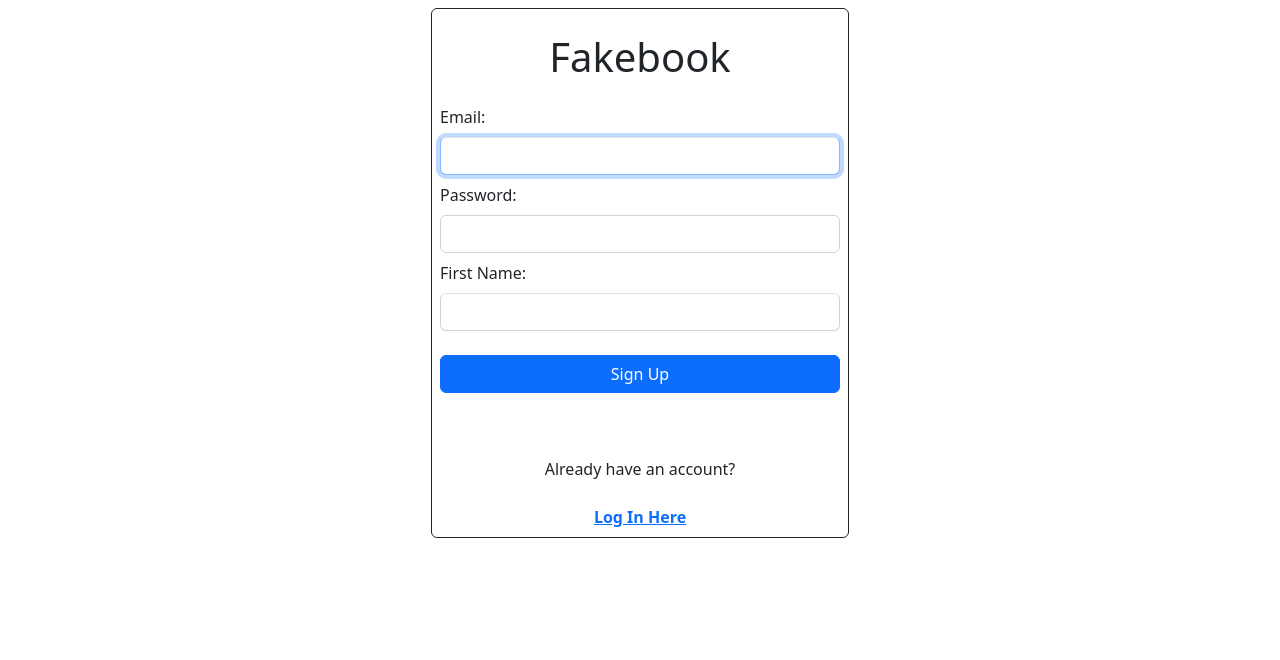
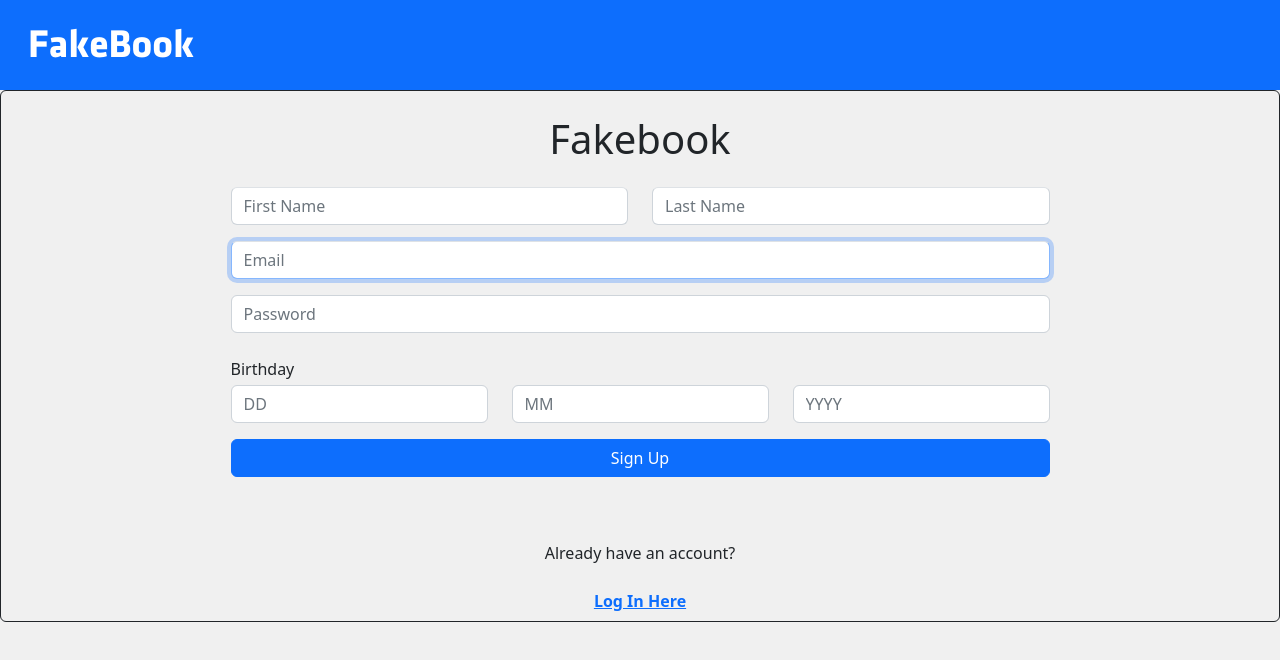
Before and after one commit to brenton-j-andrews/fakebook_client, a React (Create React App) app: page /sign-up in a window 1280 px wide. Shown: the top 660 px of the page. Built offline with nearby package versions, Linux system fonts and the light colour scheme.

Commit message:
Back at it! Restyled log-in page, next up registration page.

```diff
--- a/src/App.js
+++ b/src/App.js
@@ -6,6 +6,7 @@ import 'bootstrap/dist/css/bootstrap.min.css';
 import Login from "./components/Pages/Login";
 import SignUp from './components/Pages/SignUp';
 import Profile from './components/Pages/Profile';
+import NavbarBrand from './components/BootStrap/NavbarBrand';
 
 // Import Bootstrap components.
 import Container from "react-bootstrap/Container";
@@ -14,7 +15,9 @@ function App() {
 
   return (
 
-    <Container className="App d-flex justify-content-center mt-2">
+    <Container className="App d-flex-column justify-content-center p-0" fluid>
+
+      <NavbarBrand />
 
       <BrowserRouter basename='/'>
 
--- /dev/null
+++ b/src/components/BootStrap/NavbarBrand.js
@@ -0,0 +1,16 @@
+import Navbar from "react-bootstrap/Navbar";
+import Container from "react-bootstrap/Container";
+
+function NavbarBrand() {
+    return (
+        <>
+            <Navbar className="header d-flex justify-content-left" bg="primary">
+                <Container className="d-flex align-items-center" fluid>
+                    <Navbar.Brand className="logo-font fs-1 text-white d-flex mx-3 mt-1" href='/'> FakeBook </Navbar.Brand>
+                </Container>
+            </Navbar>
+        </>
+    )
+}
+
+export default NavbarBrand;
--- a/src/components/Pages/Login.js
+++ b/src/components/Pages/Login.js
@@ -6,13 +6,13 @@ import axios from "axios";
 import Button from "react-bootstrap/Button";
 import Form from "react-bootstrap/Form";
 import Toast from "react-bootstrap/Toast";
+import { Container, Row, Col } from "react-bootstrap";
 
 const LOGIN_URL_ENDPOINT = 'http://localhost:3000/auth/login';
 
 const Login = () => {
 
     const navigate = useNavigate();
-
 
     const userRef = useRef();
     const errorRef = useRef();
@@ -56,7 +56,8 @@ const Login = () => {
                 }
             );
 
-            if (response.data.errorMessage) {
+            // Check for failed validation in response.
+            if (!response.data.success) {
                 setErrorMessage(response.data.errorMessage);
                 setShowErrorToast(true);
                 setEmail('');
@@ -65,7 +66,6 @@ const Login = () => {
 
             else {
                 // Upon successful authentication, set JWT in localstorage -> Not very secure, look into other options down the road.
-                console.log(response.data.token.token);
                 localStorage.setItem('jwt', response.data.token.token);
                 navigate('/user/profile');
             }
@@ -77,13 +77,21 @@ const Login = () => {
                 setErrorMessage("There is an issue on our part, try again later.");
             }
 
+            console.log(error);
             setErrorMessage("Error: " + error.message);
-            errorRef.current.focus();
         }
     }
 
     return (
-        <section className="d-flex flex-column align-items-center border border-dark rounded pt-3 p-2">
+        <section className="login container d-flex justify-content-center mt-5 pt-5 pb-2">
+
+            <Row>
+                <Col className="d-flex flex-column justify-content-center mt-5" md={6}>
+                    <h1 className="logo-font"> Fakebook </h1>
+                    <p className="fs-5 pe-5"> Connect with absolutely nobody online since this is a portfolio project. </p>
+                </Col>
+
+                <Col className="d-flex-column shadow-lg rounded bg-light mt-5 py-3" md={6}>
 
                     <Toast
                         className="d-flex flex-column align-items-center text-light bg-danger mb-4 p-2"
@@ -96,15 +104,13 @@ const Login = () => {
                         <Toast.Body> {errorMessage} </Toast.Body>
                     </Toast>
 
-            <h1> Fakebook </h1>
-
-            <Form className="d-flex flex-column credential-form mt-3"
+                    <Form className="credential-form mt-3 p-2"
                     onSubmit={handleSubmit}
                     >
                         <Form.Group>
-                    <Form.Label> Email: </Form.Label>
                             <Form.Control
-                        className="border-top mb-2"
+                                placeholder="Email"
+                                className="border-top mb-3 p-3"
                                 type="text"
                                 id="email"
                                 ref={userRef}
@@ -116,9 +122,9 @@ const Login = () => {
                         </Form.Group>
 
                         <Form.Group>
-                    <Form.Label> Password: </Form.Label>
                             <Form.Control
-                        className="mb-2"
+                                placeholder="Password"
+                                className="mb-2 p-3"
                                 type="password"
                                 id="password"
                                 onChange={(e) => setPassword(e.target.value)}
@@ -129,18 +135,19 @@ const Login = () => {
 
                         <Button
                             className="align-self-center container-fluid mt-3 mb-3"
-                    ariant="primary"
+                            variant="primary"
                             type="submit"
-                >
-                    Log In
+                        > Log In
                         </Button>
                     </Form>
 
-            <div className="d-flex flex-column align-items-center mt-5">
-                <p className="m-0"> Not Registered? </p>
+                    <div className="d-flex flex-column align-items-center">
+                        <p className="m-0"><strong>Not Registered?</strong></p>
                         <br />
                         <a href="/sign-up"><strong>Sign Up Here</strong></a>
                     </div>
+                </Col>
+            </Row>
 
         </section>
     )
--- a/src/components/Pages/Profile.js
+++ b/src/components/Pages/Profile.js
@@ -11,7 +11,8 @@ const Profile = () => {
     const getProfileData = () => {
         axios.get(PROFILE_URL_ENDPOINT, {
             headers: {
-                'Authorization' : localStorage.getItem('jwt')
+                'Authorization' : localStorage.getItem('jwt'),
+                'Content-Type': 'text/plain'
             }
         })
         .then((response) => {
--- a/src/components/Pages/SignUp.js
+++ b/src/components/Pages/SignUp.js
@@ -5,6 +5,7 @@ import axios from "axios";
 // Bootstrap Components.
 import Button from "react-bootstrap/Button";
 import Form from "react-bootstrap/Form";
+import { Row, Col } from "react-bootstrap";
 
 const SIGNUP_URL_ENDPOINT = 'http://localhost:3000/auth/register';
 
@@ -14,11 +15,19 @@ const SignUp = () => {
 
     const userRef = useRef();
     const firstNameRef = useRef();
+    const lastNameRef = useRef();
     const errorRef = useRef();
 
     const [ email, setEmail ] = useState('');
     const [ password, setPassword ] = useState('');
     const [ firstName, setFirstName ] = useState('');
+    const [ lastName, setLastName ] = useState('');
+    const [ dateOfBirth, setDateOfBirth] = useState({
+        'day': null,
+        'month': null,
+        'year': null
+    });
+
     const [ errorMessage, setErrorMessage ] = useState('');
 
 
@@ -32,13 +41,14 @@ const SignUp = () => {
         setErrorMessage('');
     }, [ email, password, firstName ]);
 
+
     const handleSubmit = async (e) => {
         e.preventDefault();
 
         try {
             const response = await axios.post(
                 SIGNUP_URL_ENDPOINT,
-                JSON.stringify({ firstName, email, password }),
+                JSON.stringify({ firstName, email, password, dateOfBirth }),
                 {
                     headers: { 'Content-Type' : 'application/json', mode:'cors' },
                     withCredentials: false
@@ -48,6 +58,9 @@ const SignUp = () => {
             setFirstName('');
             setEmail('');
             setPassword('');
+            // setDayOfBirth('');
+            // setMonthOfBirth('');
+            // setYearOfBirth('');
             navigate('/');
         }
 
@@ -63,6 +76,7 @@ const SignUp = () => {
     }
 
     return (
+
         <section className="d-flex flex-column align-items-center border border-dark rounded p-2">
 
             <p ref={errorRef} className={ errorMessage ? 'errmsg' : 'offscreen' } aria-live="assertive">
@@ -74,10 +88,44 @@ const SignUp = () => {
             <Form className="d-flex flex-column credential-form mt-3"
             onSubmit={handleSubmit}
             >
-                <Form.Group>
-                    <Form.Label> Email: </Form.Label>
+                <Row className="mb-2">
+                    <Col>
+                        <Form.Group>
+                            <Form.Control
+                                placeholder="First Name"
+                                className="border-top mb-2"
+                                type="text"
+                                id="firstName"
+                                ref={firstNameRef}
+                                onChange={(e) => setFirstName(e.target.value)}
+                                autoComplete="off"
+                                value={firstName}
+                                required
+                            />
+                        </Form.Group>
+                    </Col>
+
+                    <Col>
+                        <Form.Group>
+                            <Form.Control
+                                className="border-top mb-2"
+                                placeholder="Last Name"
+                                type="text"
+                                id="lastName"
+                                ref={lastNameRef}
+                                onChange={(e) => setLastName(e.target.value)}
+                                autoComplete="off"
+                                value={lastName}
+                                required
+                            />
+                        </Form.Group>
+                    </Col>
+                </Row>
+
+                <Form.Group className="mb-2">
                     <Form.Control
                         className="border-top mb-2"
+                        placeholder="Email"
                         type="text"
                         id="email"
                         ref={userRef}
@@ -89,9 +137,9 @@ const SignUp = () => {
                 </Form.Group>
 
                 <Form.Group>
-                    <Form.Label> Password: </Form.Label>
                     <Form.Control
                         className="mb-2"
+                        placeholder="Password"
                         type="password"
                         id="password"
                         onChange={(e) => setPassword(e.target.value)}
@@ -100,19 +148,40 @@ const SignUp = () => {
                     />
                 </Form.Group>
 
-                <Form.Group>
-                    <Form.Label> First Name: </Form.Label>
-                    <Form.Control
-                        className="border-top mb-2"
-                        type="text"
-                        id="firstName"
-                        ref={firstNameRef}
-                        onChange={(e) => setFirstName(e.target.value)}
-                        autoComplete="off"
-                        value={firstName}
-                        required
-                    />
-                </Form.Group>
+                <p className="font-italic mt-3 mb-1">Birthday</p>
+                <Row>
+                    <Col>
+                        <Form.Group>
+                            <Form.Control
+                            placeholder="DD"
+                            type="number"
+                            id="dayOfBirth"
+                            // onChange={(e) => setDayOfBirth(e.target.value)}
+                            ></Form.Control>
+                        </Form.Group>
+                    </Col>
+                    <Col>
+                        <Form.Group>
+                            <Form.Control
+                            placeholder="MM"
+                            type="number"
+                            id="monthOfBirth"
+                            // onChange={(e) => setMonthOfBirth(e.target.value)}
+                            ></Form.Control>
+                        </Form.Group>
+                    </Col>
+                    <Col>
+                        <Form.Group>
+                            <Form.Control
+                            placeholder="YYYY"
+                            type="number"
+                            id="yearOfBirth"
+                            // onChange={(e) => setYearOfBirth(e.target.value)}
+                            ></Form.Control>
+                        </Form.Group>
+                    </Col>
+
+                </Row>
 
                 <Button
                     className="align-self-center container-fluid mt-3 mb-3"
--- a/src/index.css
+++ b/src/index.css
@@ -12,9 +12,27 @@ code {
     monospace;
 }
 
+/* Custom Fonts */
+@font-face {
+  font-family: klavika-bold;
+  src: url("../assets/klavika-bold.otf");
+}
+
+.logo-font {
+  font-family: 'klavika-bold';
+}
+
+/* .header {
+  font-family: 'klavika-bold';
+} */
 
 /* Log-In / Sign-Up form styling. */
+.App {
+  height: 100vh;
+  background-color: #F0F0F0;
+}
 
-.credential-form {
-  width: 400px;
-}
+
+/* .credential-form {
+  background-color: white;
+} */
```
Also changed, not shown: assets/klavika-bold.otf (added). Lines whose indentation alone changed are shown as unchanged.
